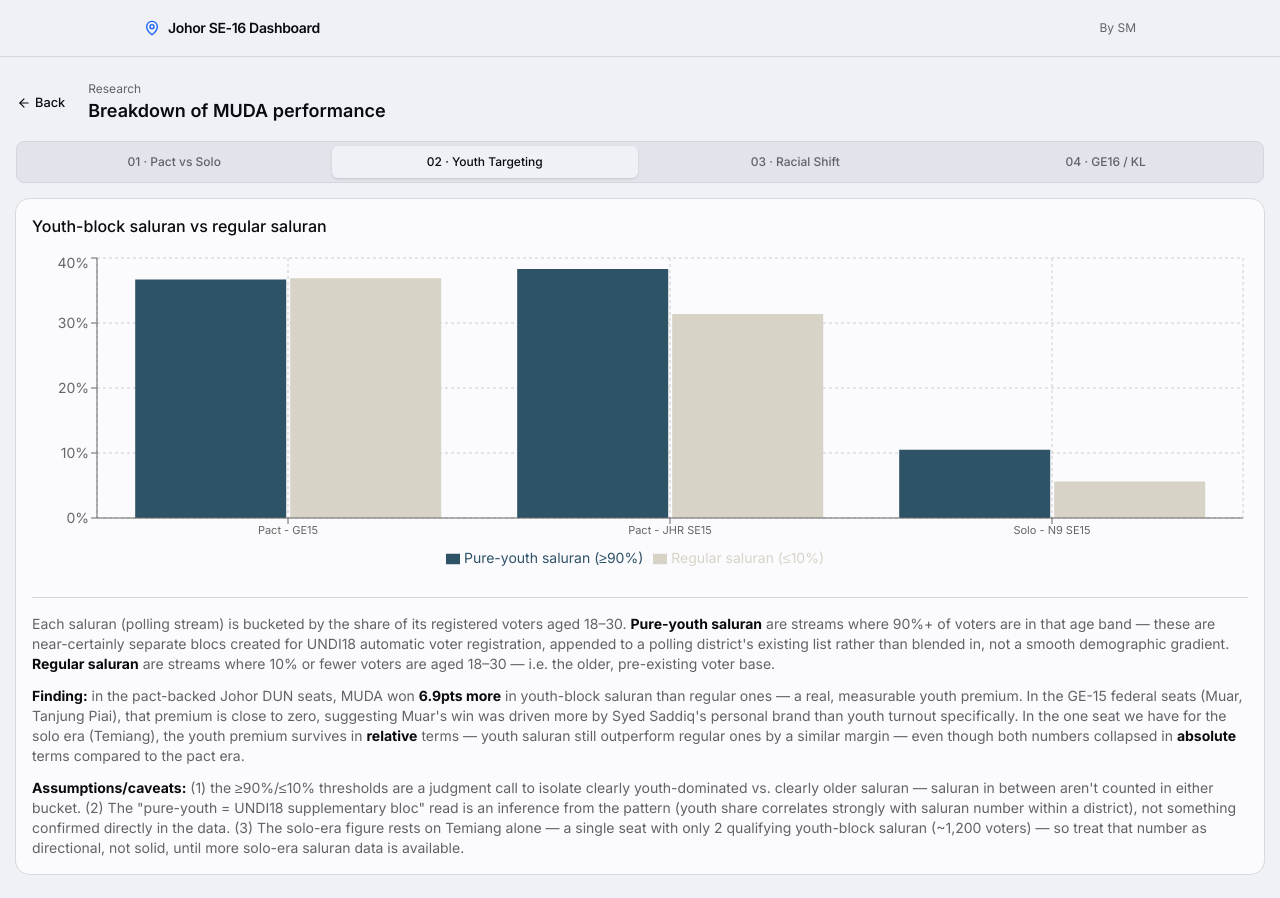
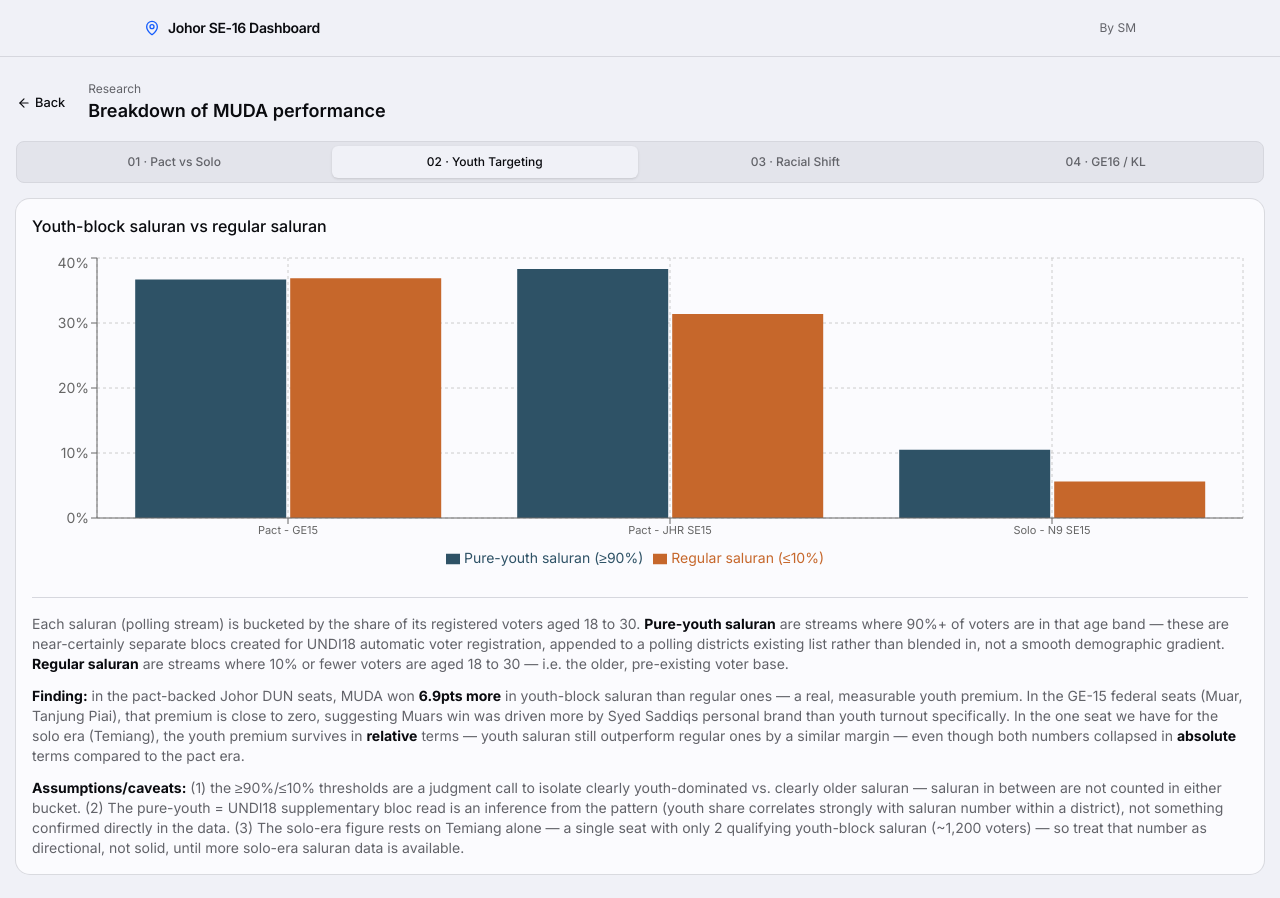
Before and after one commit to shaffanmohd/prn-dashboard, a Next.js app: page /research in a window 1280 px wide. Both pictures are taken after a click on the button "02 · Youth Targeting". Built offline with nearby package versions, Linux system fonts and the light colour scheme.

Commit message:
create seperate component for objective 2 \

```diff
--- /dev/null
+++ b/src/app/research/components/ObjectiveTwo.tsx
@@ -0,0 +1,109 @@
+import { Card, CardContent, CardHeader, CardTitle } from "@/components/ui/card";
+import { computeYouthPremium } from "@/lib/research-aggregations";
+import { SaluranRawRow } from "@/types/research";
+import { useMemo } from "react";
+import saluranRawData from "@/data/research/saluran-raw.json";
+
+import {
+  Bar,
+  BarChart,
+  CartesianGrid,
+  Legend,
+  ResponsiveContainer,
+  Tooltip,
+  XAxis,
+  YAxis,
+} from "recharts";
+import { ERA_COLORS } from "@/lib/coalition";
+
+export default function ObjectiveTwo() {
+  const saluranRaw = saluranRawData as SaluranRawRow[];
+
+  const youthPremium = useMemo(
+    () => computeYouthPremium(saluranRaw),
+    [saluranRaw],
+  );
+
+  const youthStats = useMemo(() => {
+    const withPremium = youthPremium.map((e) => ({
+      ...e,
+      premium: e.pureYouthShare - e.regularShare,
+    }));
+    return withPremium;
+  }, [youthPremium]);
+  return (
+    <Card>
+      <CardHeader>
+        <CardTitle>Youth-block saluran vs regular saluran</CardTitle>
+      </CardHeader>
+      <CardContent>
+        <ResponsiveContainer width="100%" height={320}>
+          <BarChart data={youthPremium}>
+            <CartesianGrid strokeDasharray="3 3" />
+            <XAxis dataKey="era" tick={{ fontSize: 11 }} />
+            <YAxis unit="%" />
+            <Tooltip />
+            <Legend />
+            <Bar
+              dataKey="pureYouthShare"
+              name="Pure-youth saluran (≥90%)"
+              fill={ERA_COLORS.pact}
+            />
+            <Bar
+              dataKey="regularShare"
+              name="Regular saluran (≤10%)"
+              fill={ERA_COLORS.solo}
+            />
+          </BarChart>
+        </ResponsiveContainer>
+        <div className="mt-6 pt-4 border-t text-sm space-y-3 text-muted-foreground">
+          <p>
+            Each saluran (polling stream) is bucketed by the share of its
+            registered voters aged 18 to 30.{" "}
+            <strong className="text-foreground">Pure-youth saluran</strong> are
+            streams where 90%+ of voters are in that age band — these are
+            near-certainly separate blocs created for UNDI18 automatic voter
+            registration, appended to a polling districts existing list rather
+            than blended in, not a smooth demographic gradient.{" "}
+            <strong className="text-foreground">Regular saluran</strong> are
+            streams where 10% or fewer voters are aged 18 to 30 — i.e. the
+            older, pre-existing voter base.
+          </p>
+          <p>
+            <strong className="text-foreground">Finding:</strong> in the
+            pact-backed Johor DUN seats, MUDA won{" "}
+            <strong className="text-foreground">
+              {youthStats
+                .find((e) => e.era === "Pact - JHR SE15")
+                ?.premium.toFixed(1)}
+              pts more
+            </strong>{" "}
+            in youth-block saluran than regular ones — a real, measurable youth
+            premium. In the GE-15 federal seats (Muar, Tanjung Piai), that
+            premium is close to zero, suggesting Muars win was driven more by
+            Syed Saddiqs personal brand than youth turnout specifically. In the
+            one seat we have for the solo era (Temiang), the youth premium
+            survives in <strong className="text-foreground">relative</strong>{" "}
+            terms — youth saluran still outperform regular ones by a similar
+            margin — even though both numbers collapsed in{" "}
+            <strong className="text-foreground">absolute</strong> terms compared
+            to the pact era.
+          </p>
+          <p>
+            <strong className="text-foreground">Assumptions/caveats:</strong>{" "}
+            (1) the ≥90%/≤10% thresholds are a judgment call to isolate clearly
+            youth-dominated vs. clearly older saluran — saluran in between are
+            not counted in either bucket. (2) The pure-youth = UNDI18
+            supplementary bloc read is an inference from the pattern (youth
+            share correlates strongly with saluran number within a district),
+            not something confirmed directly in the data. (3) The solo-era
+            figure rests on Temiang alone — a single seat with only 2 qualifying
+            youth-block saluran (~1,200 voters) — so treat that number as
+            directional, not solid, until more solo-era saluran data is
+            available.
+          </p>
+        </div>
+      </CardContent>
+    </Card>
+  );
+}
--- a/src/app/research/page.tsx
+++ b/src/app/research/page.tsx
@@ -21,12 +21,12 @@
 import {
   computeRaceBuckets,
   computeRaceCorrelation,
-  computeYouthPremium,
 } from "@/lib/research-aggregations";
 import { Button } from "@/components/ui/button";
 import { ArrowLeft } from "lucide-react";
 import { useRouter } from "next/navigation";
 import ObjectiveOne from "./components/ObjectiveOne";
+import ObjectiveTwo from "./components/ObjectiveTwo";
 
 const saluranRaw = saluranRawData as SaluranRawRow[];
 const objective4 = objective4Data as KLSeatScreen[];
@@ -42,16 +42,8 @@
   const [tab, setTab] = useState<(typeof TABS)[number]["id"]>("o1");
   const router = useRouter();
 
-  const youthPremium = useMemo(() => computeYouthPremium(saluranRaw), []);
   const raceBuckets = useMemo(() => computeRaceBuckets(saluranRaw), []);
   const raceCorrelation = useMemo(() => computeRaceCorrelation(saluranRaw), []);
-  const youthStats = useMemo(() => {
-    const withPremium = youthPremium.map((e) => ({
-      ...e,
-      premium: e.pureYouthShare - e.regularShare,
-    }));
-    return withPremium;
-  }, [youthPremium]);
 
   return (
     <>
@@ -93,88 +85,7 @@
 
           {tab === "o1" && <ObjectiveOne />}
 
-          {tab === "o2" && (
-            <Card>
-              <CardHeader>
-                <CardTitle>Youth-block saluran vs regular saluran</CardTitle>
-              </CardHeader>
-              <CardContent>
-                <ResponsiveContainer width="100%" height={320}>
-                  <BarChart data={youthPremium}>
-                    <CartesianGrid strokeDasharray="3 3" />
-                    <XAxis dataKey="era" tick={{ fontSize: 11 }} />
-                    <YAxis unit="%" />
-                    <Tooltip />
-                    <Legend />
-                    <Bar
-                      dataKey="pureYouthShare"
-                      name="Pure-youth saluran (≥90%)"
-                      fill={ERA_COLORS.pact}
-                    />
-                    <Bar
-                      dataKey="regularShare"
-                      name="Regular saluran (≤10%)"
-                      fill="#D8D3C7"
-                    />
-                  </BarChart>
-                </ResponsiveContainer>
-                <div className="mt-6 pt-4 border-t text-sm space-y-3 text-muted-foreground">
-                  <p>
-                    Each saluran (polling stream) is bucketed by the share of
-                    its registered voters aged 18–30.{" "}
-                    <strong className="text-foreground">
-                      Pure-youth saluran
-                    </strong>{" "}
-                    are streams where 90%+ of voters are in that age band —
-                    these are near-certainly separate blocs created for UNDI18
-                    automatic voter registration, appended to a polling
-                    district's existing list rather than blended in, not a
-                    smooth demographic gradient.{" "}
-                    <strong className="text-foreground">Regular saluran</strong>{" "}
-                    are streams where 10% or fewer voters are aged 18–30 — i.e.
-                    the older, pre-existing voter base.
-                  </p>
-                  <p>
-                    <strong className="text-foreground">Finding:</strong> in the
-                    pact-backed Johor DUN seats, MUDA won{" "}
-                    <strong className="text-foreground">
-                      {youthStats
-                        .find((e) => e.era === "Pact - JHR SE15")
-                        ?.premium.toFixed(1)}
-                      pts more
-                    </strong>{" "}
-                    in youth-block saluran than regular ones — a real,
-                    measurable youth premium. In the GE-15 federal seats (Muar,
-                    Tanjung Piai), that premium is close to zero, suggesting
-                    Muar's win was driven more by Syed Saddiq's personal brand
-                    than youth turnout specifically. In the one seat we have for
-                    the solo era (Temiang), the youth premium survives in{" "}
-                    <strong className="text-foreground">relative</strong> terms
-                    — youth saluran still outperform regular ones by a similar
-                    margin — even though both numbers collapsed in{" "}
-                    <strong className="text-foreground">absolute</strong> terms
-                    compared to the pact era.
-                  </p>
-                  <p>
-                    <strong className="text-foreground">
-                      Assumptions/caveats:
-                    </strong>{" "}
-                    (1) the ≥90%/≤10% thresholds are a judgment call to isolate
-                    clearly youth-dominated vs. clearly older saluran — saluran
-                    in between aren't counted in either bucket. (2) The
-                    "pure-youth = UNDI18 supplementary bloc" read is an
-                    inference from the pattern (youth share correlates strongly
-                    with saluran number within a district), not something
-                    confirmed directly in the data. (3) The solo-era figure
-                    rests on Temiang alone — a single seat with only 2
-                    qualifying youth-block saluran (~1,200 voters) — so treat
-                    that number as directional, not solid, until more solo-era
-                    saluran data is available.
-                  </p>
-                </div>
-              </CardContent>
-            </Card>
-          )}
+          {tab === "o2" && <ObjectiveTwo />}
 
           {tab === "o3" && (
             <>
```
